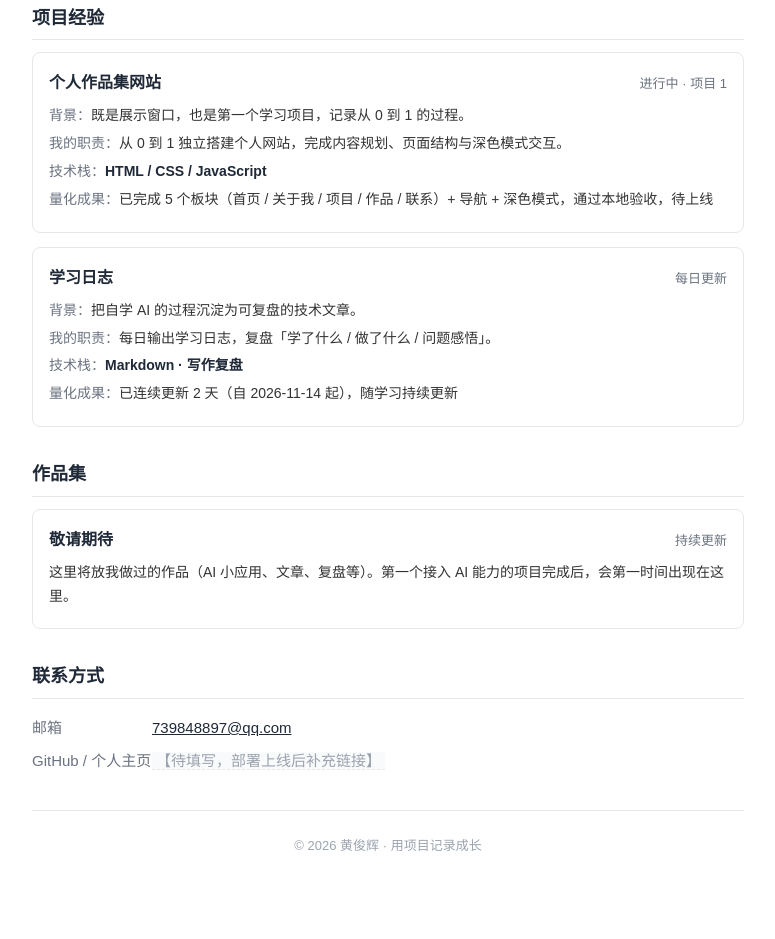
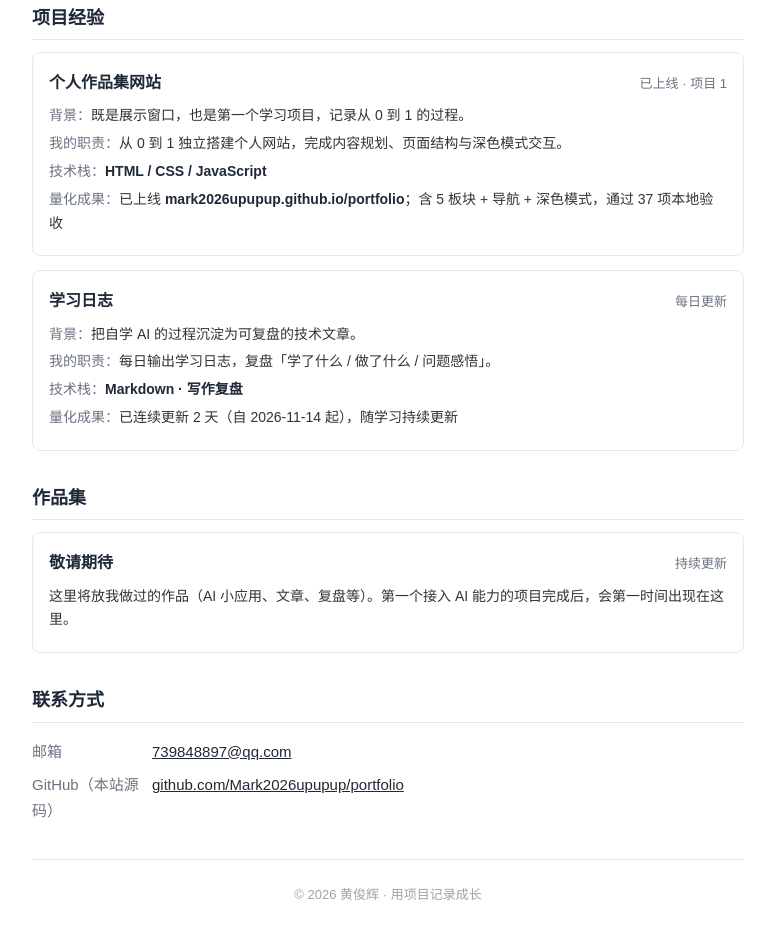
Before and after one commit to Mark2026upupup/portfolio, a plain HTML site: page index.html in a window 1280 px wide. Shown: the part 1091-2030 px from the top of the page, without its empty margins (252-1027 px from the left). Drawn offline with Linux system fonts and the light colour scheme.

Commit message:
上线回填：GitHub 链接替换占位，项目 1 标记已上线

```diff
--- a/index.html
+++ b/index.html
@@ -345,7 +345,7 @@
         </div>
         <div class="info-row">
           <span class="label">个人主页 / GitHub</span>
-          <span class="value"><span class="blank">【待填写，部署上线后补充链接】</span></span>
+          <span class="value"><a href="https://github.com/Mark2026upupup">github.com/Mark2026upupup</a></span>
         </div>
 
         <h3>教育背景</h3>
@@ -391,12 +391,12 @@
         <div class="project">
           <div class="proj-head">
             <h3>个人作品集网站</h3>
-            <span class="status">进行中 · 项目 1</span>
+            <span class="status">已上线 · 项目 1</span>
           </div>
           <div class="line"><span class="k">背景：</span>既是展示窗口，也是第一个学习项目，记录从 0 到 1 的过程。</div>
           <div class="line"><span class="k">我的职责：</span>从 0 到 1 独立搭建个人网站，完成内容规划、页面结构与深色模式交互。</div>
           <div class="line"><span class="k">技术栈：</span><strong>HTML / CSS / JavaScript</strong></div>
-          <div class="line"><span class="k">量化成果：</span>已完成 5 个板块（首页 / 关于我 / 项目 / 作品 / 联系）+ 导航 + 深色模式，通过本地验收，待上线</div>
+          <div class="line"><span class="k">量化成果：</span>已上线 <strong>mark2026upupup.github.io/portfolio</strong>；含 5 板块 + 导航 + 深色模式，通过 37 项本地验收</div>
         </div>
 
         <div class="project">
@@ -432,8 +432,8 @@
           <span class="value"><a href="mailto:739848897@qq.com">739848897@qq.com</a></span>
         </div>
         <div class="info-row">
-          <span class="label">GitHub / 个人主页</span>
-          <span class="value"><span class="blank">【待填写，部署上线后补充链接】</span></span>
+          <span class="label">GitHub（本站源码）</span>
+          <span class="value"><a href="https://github.com/Mark2026upupup/portfolio">github.com/Mark2026upupup/portfolio</a></span>
         </div>
       </section>
 
```
